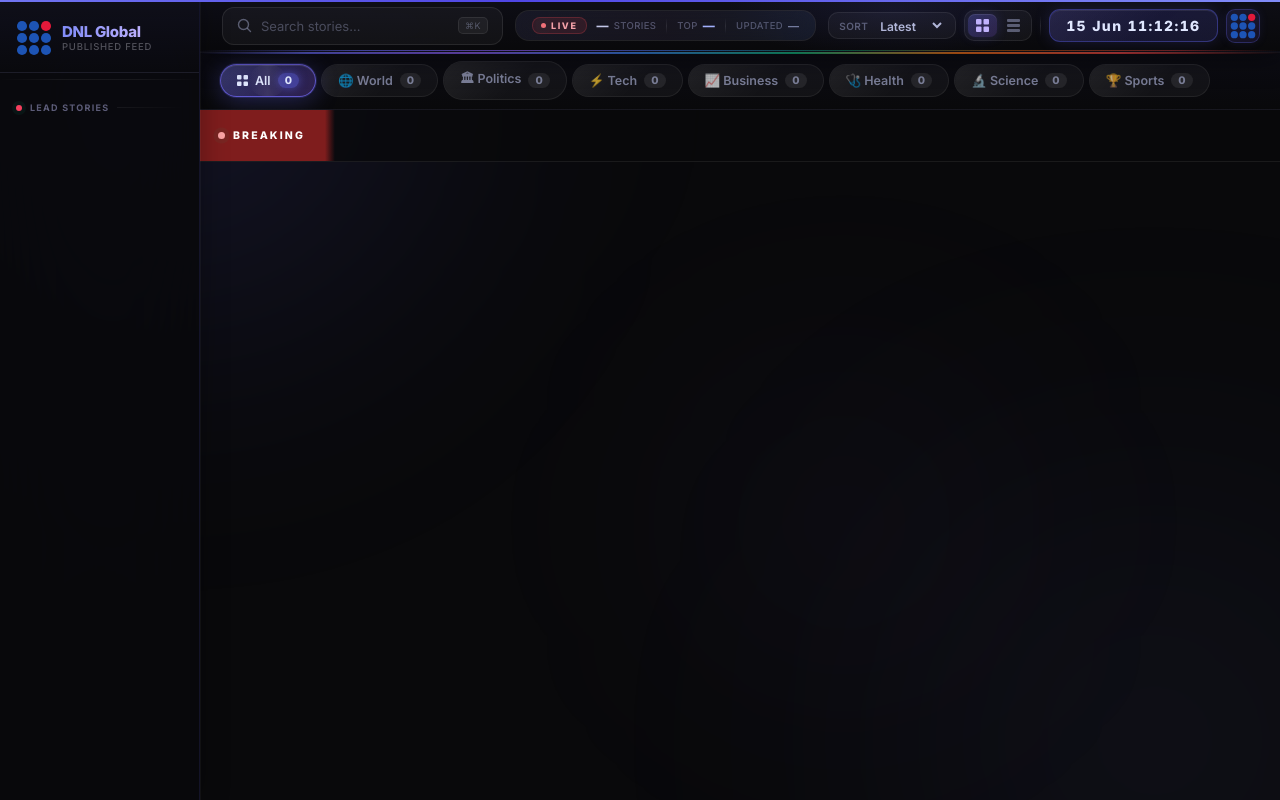
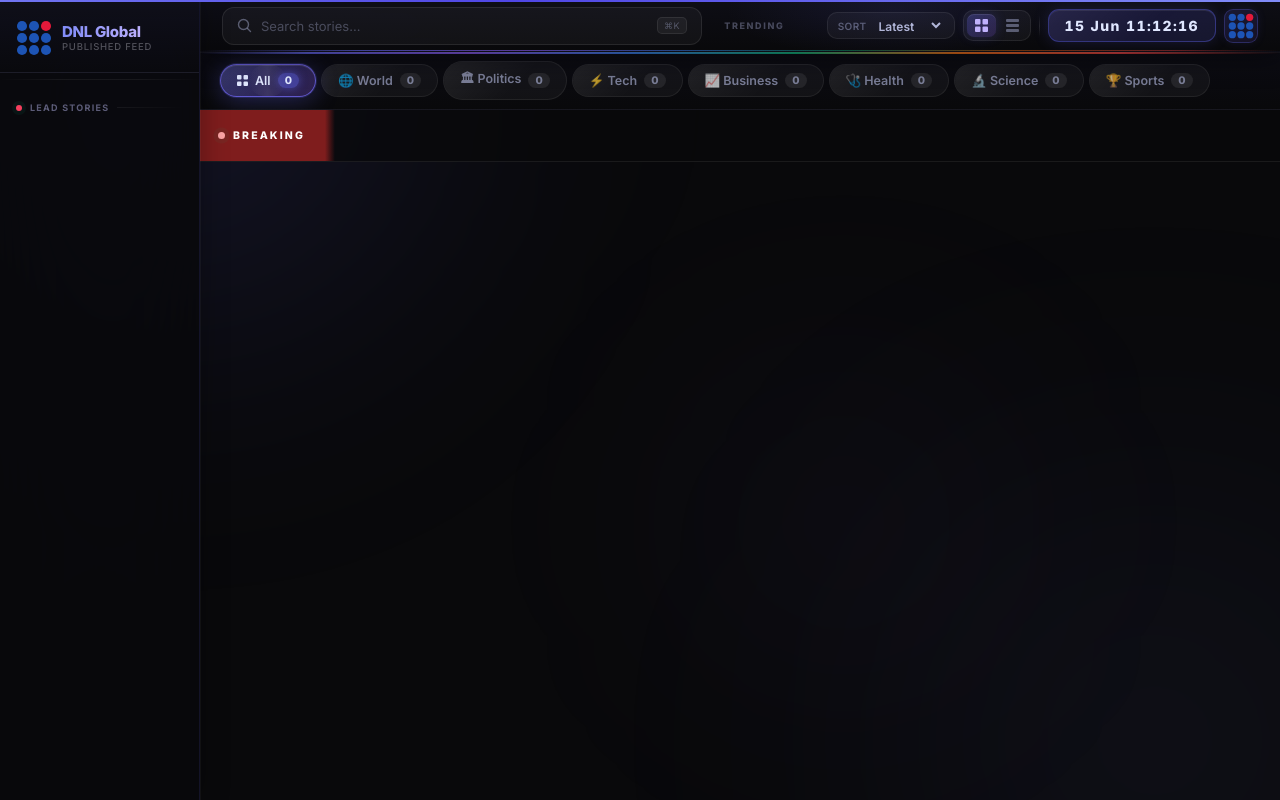
Before and after one commit to Daksh288948921904/Global_news, a FastAPI app: page / in a window 1280 px wide. Run offline with FastAPI, Linux system fonts and the light colour scheme.

Commit message:
feat: trending keyword chips in topbar — clickable search shortcuts from live headlines

```diff
--- a/static/css/style.css
+++ b/static/css/style.css
@@ -464,45 +464,59 @@ a{color:inherit;text-decoration:none}
   transform:scale(1.07);
 }
 
-/* ── Topbar live strip ───────────────────────────────────────── */
-.topbar-live-strip{
+/* ── Topbar trending chips ───────────────────────────────────── */
+.topbar-trending{
   display:flex;align-items:center;gap:10px;
-  margin:0 auto;
-  background:rgba(255,255,255,.03);
-  border:1px solid rgba(255,255,255,.07);
-  border-radius:14px;
-  padding:6px 16px;
-  backdrop-filter:blur(12px);
+  margin:0 auto;flex-shrink:1;min-width:0;
+  overflow:hidden;
+}
+.tt-label{
+  font-size:9px;font-weight:800;letter-spacing:.18em;text-transform:uppercase;
+  color:rgba(160,165,200,.4);white-space:nowrap;flex-shrink:0;
+}
+.tt-chips{
+  display:flex;align-items:center;gap:6px;
+  overflow:hidden;flex-shrink:1;min-width:0;
+}
+.tt-chip{
+  display:inline-flex;align-items:center;gap:5px;
+  padding:4px 12px;border-radius:20px;
+  font-size:11.5px;font-weight:600;
+  color:rgba(200,210,255,.7);
+  background:rgba(255,255,255,.05);
+  border:1px solid rgba(255,255,255,.09);
+  cursor:pointer;white-space:nowrap;flex-shrink:0;
+  transition:all .18s cubic-bezier(.4,0,.2,1);
   position:relative;overflow:hidden;
-  flex-shrink:0;
-}
-.topbar-live-strip::before{
-  content:'';position:absolute;inset:0;
-  background:linear-gradient(90deg,rgba(99,102,241,.06) 0%,rgba(139,92,246,.04) 50%,rgba(59,130,246,.06) 100%);
+}
+.tt-chip::before{
+  content:'';position:absolute;inset:0;border-radius:20px;
+  background:linear-gradient(135deg,rgba(255,255,255,.05) 0%,transparent 60%);
   pointer-events:none;
 }
-.tls-pill{
-  display:flex;align-items:center;gap:5px;
-  background:rgba(239,68,68,.12);border:1px solid rgba(239,68,68,.25);
-  border-radius:8px;padding:2px 8px;
-}
-.tls-dot{
-  width:5px;height:5px;border-radius:50%;
-  background:#f87171;flex-shrink:0;
-  box-shadow:0 0 6px #ef4444;
-  animation:pulse 1.5s ease-in-out infinite;
-}
-.tls-live-label{
-  font-size:9px;font-weight:900;letter-spacing:.18em;color:#fca5a5;
-}
-.tls-stat{display:flex;align-items:center;gap:5px}
-.tls-lbl{font-size:9.5px;font-weight:500;color:rgba(160,165,200,.45);letter-spacing:.04em;text-transform:uppercase}
-.tls-num{font-size:12px;font-weight:800;color:rgba(220,225,255,.9);letter-spacing:.02em}
-.tls-cat{color:#a5b4fc}
-.tls-time{color:rgba(200,210,255,.6);font-size:11px;font-weight:600}
-.tls-divider{width:1px;height:16px;background:linear-gradient(180deg,transparent,rgba(255,255,255,.1),transparent);flex-shrink:0}
-
-@media(max-width:900px){.topbar-live-strip{display:none}}
+.tt-chip:hover{
+  background:rgba(99,102,241,.18);
+  border-color:rgba(99,102,241,.45);
+  color:#c7d2fe;
+  transform:translateY(-1px);
+  box-shadow:0 4px 16px rgba(99,102,241,.2);
+}
+.tt-chip.active{
+  background:linear-gradient(135deg,rgba(99,102,241,.3),rgba(139,92,246,.2));
+  border-color:rgba(120,110,255,.6);
+  color:#e0e7ff;
+  box-shadow:0 0 12px rgba(99,102,241,.25);
+}
+.tt-chip-count{
+  font-size:9px;font-weight:800;
+  background:rgba(255,255,255,.08);
+  border-radius:8px;padding:1px 5px;
+  color:rgba(200,210,255,.5);
+}
+.tt-chip.active .tt-chip-count{
+  background:rgba(99,102,241,.35);color:#c7d2fe;
+}
+@media(max-width:900px){.topbar-trending{display:none}}
 
 .topbar-right{display:flex;align-items:center;gap:8px;margin-left:auto}
 .sort-wrap{
--- a/static/js/app.js
+++ b/static/js/app.js
@@ -129,17 +129,7 @@ function refreshMeta(articles) {
   bump('s-articles', articles.length);
   bump('s-updated', new Date().toLocaleTimeString([], { hour: '2-digit', minute: '2-digit' }));
   buildCountryList(articles);
-
-  // Populate topbar live strip
-  const tlsCount = $('tls-count');
-  const tlsCat   = $('tls-top-cat');
-  const tlsTime  = $('tls-updated');
-  if (tlsCount) tlsCount.textContent = articles.length;
-  if (tlsCat) {
-    const topCat = Object.entries(cnts).filter(([k]) => k !== 'all').sort((a,b) => b[1]-a[1])[0];
-    tlsCat.textContent = topCat ? topCat[0].charAt(0).toUpperCase() + topCat[0].slice(1) : '—';
-  }
-  if (tlsTime) tlsTime.textContent = new Date().toLocaleTimeString([], { hour:'2-digit', minute:'2-digit' });
+  buildTrendingChips(articles);
 }
 
 function _extractCountry(a) {
@@ -147,6 +137,49 @@ function _extractCountry(a) {
   if (!raw) return null;
   const parts = raw.split(',').map(p => p.trim()).filter(Boolean);
   return (parts.length > 1 ? parts[parts.length - 1] : parts[0]).toUpperCase();
+}
+
+function buildTrendingChips(articles) {
+  const wrap = $('tt-chips');
+  if (!wrap) return;
+
+  const stop = new Set(['the','and','for','with','that','this','from','have','been','will','they','their','into','over','after','amid','says','said','new','more','than','about','which','would','could','also','what','when','your','some','were','has','its','not','but','are','was','out','who','how','him','her','his','our','all','one','two','three','four','five','gets','set']);
+  const counts = {};
+  articles.forEach(a => {
+    (a.heading || '').toLowerCase()
+      .replace(/[^a-z\s]/g, ' ')
+      .split(/\s+/)
+      .filter(w => w.length >= 4 && !stop.has(w))
+      .forEach(w => { counts[w] = (counts[w] || 0) + 1; });
+  });
+
+  const top = Object.entries(counts)
+    .filter(([, n]) => n >= 2)
+    .sort((a, b) => b[1] - a[1])
+    .slice(0, 6);
+
+  if (!top.length) { wrap.innerHTML = ''; return; }
+
+  wrap.innerHTML = top.map(([word, n]) => {
+    const label = word.charAt(0).toUpperCase() + word.slice(1);
+    return `<button class="tt-chip" onclick="searchTrend('${esc(word)}')">${label}<span class="tt-chip-count">${n}</span></button>`;
+  }).join('');
+}
+
+function searchTrend(word) {
+  const el = $('search');
+  if (!el) return;
+  // toggle off if already active
+  if (el.value.toLowerCase() === word.toLowerCase()) {
+    el.value = ''; Q = ''; applyFilters();
+    document.querySelectorAll('.tt-chip').forEach(c => c.classList.remove('active'));
+    return;
+  }
+  el.value = word;
+  Q = word; applyFilters();
+  document.querySelectorAll('.tt-chip').forEach(c =>
+    c.classList.toggle('active', c.textContent.toLowerCase().startsWith(word.toLowerCase()))
+  );
 }
 
 function buildCountryList(articles) {
--- a/templates/index.html
+++ b/templates/index.html
@@ -91,25 +91,9 @@
         <kbd>⌘K</kbd>
       </div>
 
-      <div class="topbar-live-strip" id="topbar-live-strip">
-        <div class="tls-pill">
-          <span class="tls-dot"></span>
-          <span class="tls-live-label">LIVE</span>
-        </div>
-        <div class="tls-stat">
-          <span class="tls-num" id="tls-count">—</span>
-          <span class="tls-lbl">stories</span>
-        </div>
-        <div class="tls-divider"></div>
-        <div class="tls-stat">
-          <span class="tls-lbl">Top</span>
-          <span class="tls-num tls-cat" id="tls-top-cat">—</span>
-        </div>
-        <div class="tls-divider"></div>
-        <div class="tls-stat">
-          <span class="tls-lbl">Updated</span>
-          <span class="tls-num tls-time" id="tls-updated">—</span>
-        </div>
+      <div class="topbar-trending" id="topbar-trending">
+        <span class="tt-label">Trending</span>
+        <div class="tt-chips" id="tt-chips"></div>
       </div>
 
       <div class="topbar-right">
```
